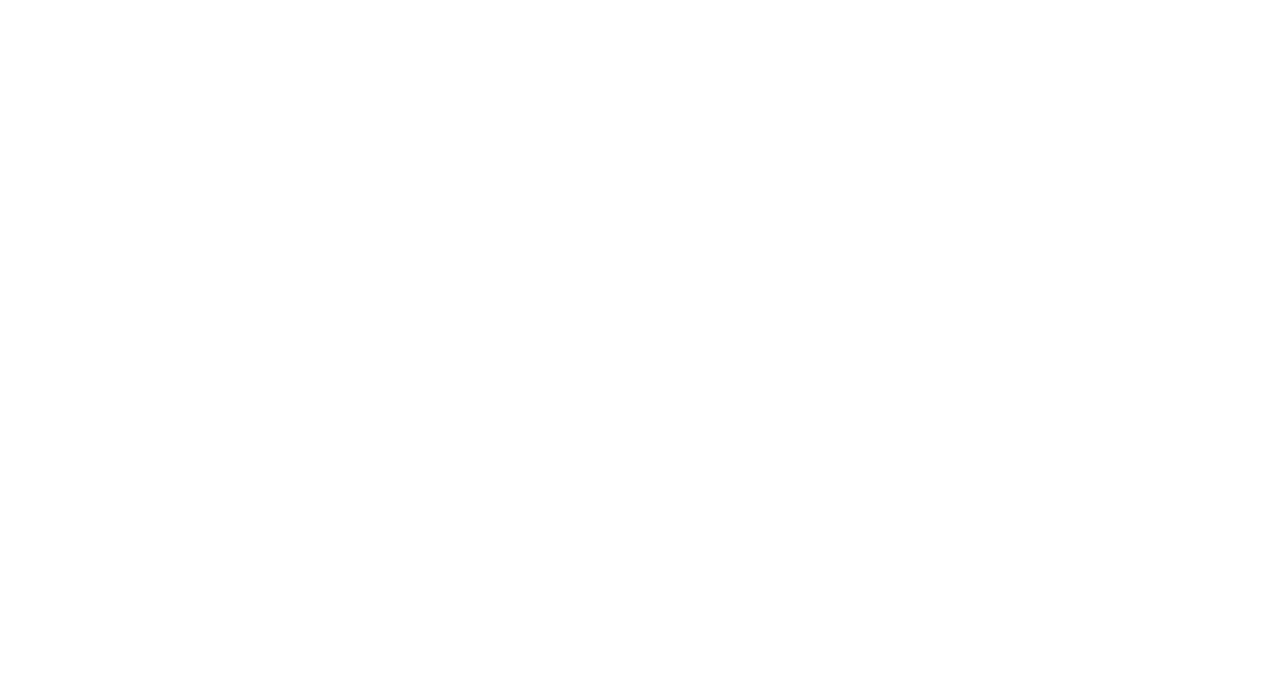
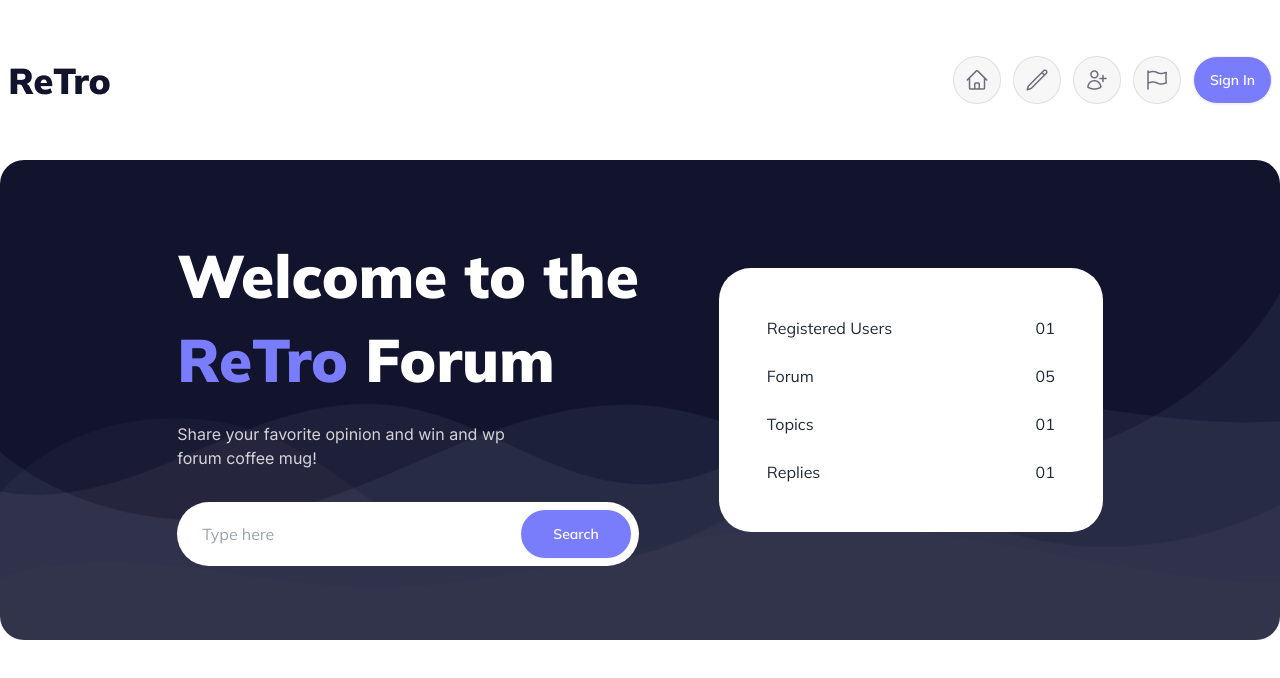
Before and after one commit to md-nahiduzzaman/retro-forum, a plain HTML site: page index.html in a window 1280 px wide. Drawn offline with nearby package versions, Linux system fonts and the light colour scheme.

Commit message:
added header section

```diff
--- a/index.html
+++ b/index.html
@@ -41,8 +41,106 @@
       };
     </script>
   </head>
-  <body>
-    <header></header>
+  <body class="font-mulish">
+    <header>
+      <!-- nav sec -->
+      <section class="container mx-auto py-12">
+        <div class="navbar bg-base-100">
+          <div class="flex-1">
+            <img src="./images/logo.png" alt="" />
+          </div>
+          <div class="flex-none">
+            <div class="dropdown dropdown-end flex gap-3">
+              <div class="tooltip" data-tip="Home">
+                <button
+                  class="btn btn-ghost btn-circle bg-[#12132D08] border border-[#0307121a]"
+                >
+                  <img src="./images/home.png" alt="" />
+                </button>
+              </div>
+              <div class="tooltip" data-tip="Write">
+                <button
+                  class="btn btn-ghost btn-circle bg-[#12132D08] border border-[#0307121a]"
+                >
+                  <img src="./images/write.png" alt="" />
+                </button>
+              </div>
+              <div class="tooltip" data-tip="Contact">
+                <button
+                  class="btn btn-ghost btn-circle bg-[#12132D08] border border-[#0307121a]"
+                >
+                  <img src="./images/contact.png" alt="" />
+                </button>
+              </div>
+              <div class="tooltip" data-tip="Flag">
+                <button
+                  class="btn btn-ghost btn-circle bg-[#12132D08] border border-[#0307121a]"
+                >
+                  <img src="./images/flag.png" alt="" />
+                </button>
+              </div>
+              <button class="btn rounded-full bg-[#797DFC] text-white">
+                Sign In
+              </button>
+            </div>
+            <div class="dropdown dropdown-end"></div>
+          </div>
+        </div>
+      </section>
+      <!-- hero sec -->
+      <section class="container mx-auto">
+        <div
+          class="hero h-[60vh] rounded-3xl"
+          style="background-image: url(./images/banner.png)"
+        >
+          <!-- <div class="hero-overlay bg-opacity-60"></div> -->
+          <div class="hero-content flex gap-20">
+            <!-- left side content -->
+            <div>
+              <h1 class="font-black text-6xl text-white leading-[140%]">
+                Welcome to the <br /><span class="text-[#797DFC]">ReTro</span>
+                Forum
+              </h1>
+              <p class="text-white font-inter opacity-[80%] pt-5 pb-8">
+                Share your favorite opinion and win and wp <br />
+                forum coffee mug!
+              </p>
+              <div class="bg-white rounded-full flex justify-between p-2">
+                <input
+                  type="text"
+                  placeholder="Type here"
+                  class="input w-full max-w-xs rounded-full"
+                />
+                <button
+                  class="btn border-none rounded-full bg-[#797DFC] text-white px-8"
+                >
+                  Search
+                </button>
+              </div>
+            </div>
+            <!-- right side content -->
+            <div class="bg-white p-12 rounded-[32px] flex flex-col gap-6">
+              <div class="flex justify-between w-72">
+                <p>Registered Users</p>
+                <p>01</p>
+              </div>
+              <div class="flex justify-between">
+                <p>Forum</p>
+                <p>05</p>
+              </div>
+              <div class="flex justify-between">
+                <p>Topics</p>
+                <p>01</p>
+              </div>
+              <div class="flex justify-between">
+                <p>Replies</p>
+                <p>01</p>
+              </div>
+            </div>
+          </div>
+        </div>
+      </section>
+    </header>
     <main></main>
     <footer></footer>
     <script src="./scripts/app.js"></script>
```
Also changed, not shown: images/banner.png (renamed from images/Group 8.png), images/contact.png (renamed from images/Frame (2).png), images/flag.png (renamed from images/Frame (3).png), images/home.png (renamed from images/Frame.png), images/write.png (renamed from images/Frame (1).png).
